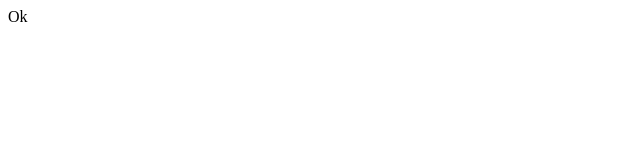
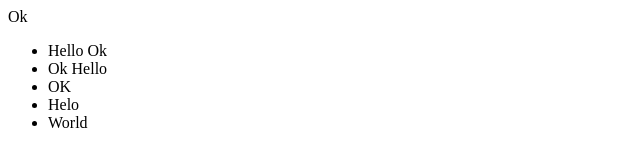
Before and after one commit to bilalz400/TestRespos, a plain HTML site: page index.html in a window 1280 px wide. Shown: the whole page, without its empty margins (0-640 px from the left). Drawn offline with Linux system fonts and the light colour scheme.

Commit message:
List Daaldi

```diff
--- a/index.html
+++ b/index.html
@@ -4,5 +4,12 @@
 </head>
 <body>
     <p1>Ok</p1>
+    <ul>
+        <li>Hello Ok</li>
+        <li>Ok Hello</li>
+        <li>OK</li>
+        <li>Helo</li>
+        <li>World</li>
+    </ul>
 </body>
 </html>
```
